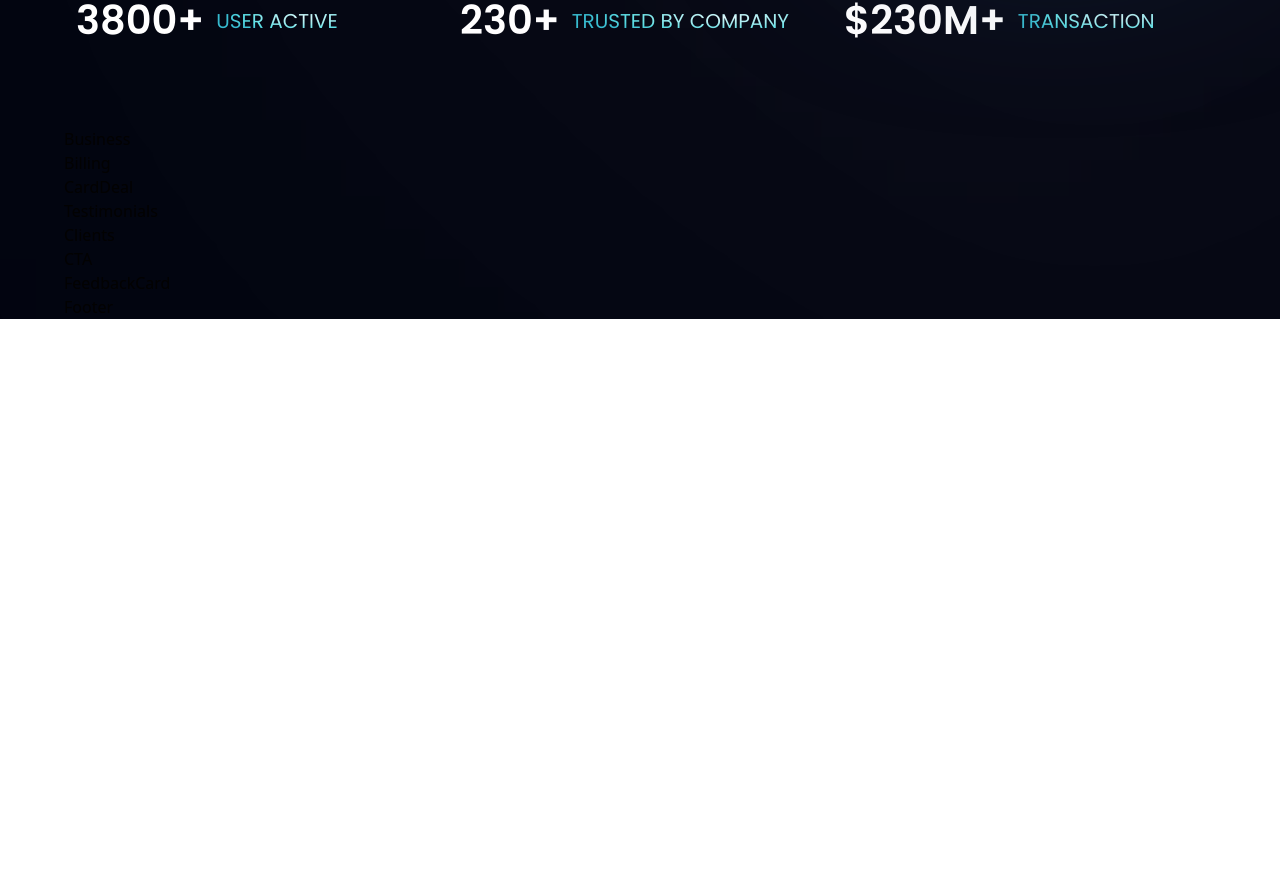
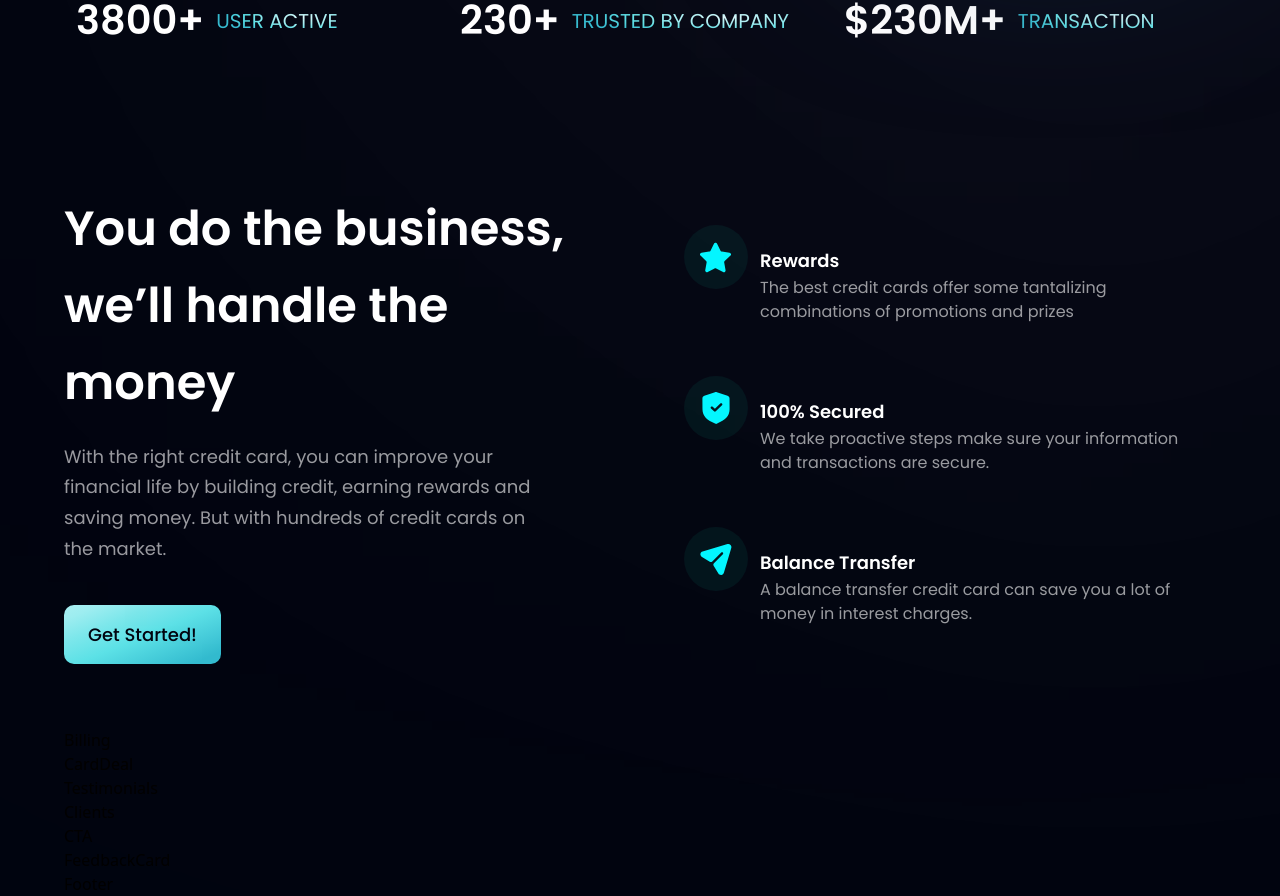
Before and after one commit to moro4/hoobank, a React (Vite) app: page / in a window 1280 px wide. Shown: the part 794-1690 px from the top of the page. Before the commit the page ends 1113 px from the top, so only its background shows below. Built offline with nearby package versions, Linux system fonts and the light colour scheme.

Commit message:
implemented business section

```diff
--- a/src/components/Business.jsx
+++ b/src/components/Business.jsx
@@ -1,8 +1,63 @@
 import React from 'react';
+import {features} from '../constants';
+import styles, {layout} from '../style';
+import Button from './Button';
+
+function FeatureCard ({icon, title, content, index}) {
+   return (
+      <div className='flex flex-row rounded-[20px] p-6 space-y-6 feature-card'>
+
+         <div className={styles.flexCenter + 'bg-dimBlue w-[64px] h-[64px]\
+            rounded-full'}
+         >
+            <img src={icon} alt="icon" className='w-[50%] h-[50%]
+               object-contain'
+            />
+         </div>
+
+         <div className='flex-1 flex flex-col ml-3'>
+            <h4 className='font-poppins font-semibold text-white text-[18px]
+               leading-[23px] mb-1'>
+               {title}
+            </h4>
+            <p className='font-poppins font-normal text-dimWhite text-[16px]
+               leading-[24px] mb-1'>
+               {content}
+            </p>
+         </div>
+
+      </div>
+   )
+}
 
 function Business() {
    return (
-      <div>Business</div>
+      <section id='features' className={layout.section}>
+
+         <div className={layout.sectionInfo}>
+
+            <h2 className={styles.heading2}>
+               You do the business, <br className='sm:block hidden' />
+               we’ll handle the money
+            </h2>
+
+            <p className={styles.paragraph + 'max-w-[470px] mt-5'}>
+               With the right credit card, you can improve your financial
+               life by building credit, earning rewards and saving money.
+               But with hundreds of credit cards on the market.
+            </p>
+
+            <Button styles='mt-10' />
+
+         </div>
+
+         <div className={layout.sectionImg + 'flex-col'}>
+            {features.map((feature, index) => (
+               <FeatureCard key={feature.id} {...feature} index={index} />
+            ))}
+         </div>
+
+      </section>
    )
 }
 
--- /dev/null
+++ b/src/components/Button.jsx
@@ -0,0 +1,13 @@
+import React from 'react';
+
+function Button({styles}) {
+   return (
+      <button type='button' className={styles + ' py-4 px-6 bg-blue-gradient \
+         font-poppins rounded-[10px] font-medium text-[18px] text-primary outline-none'}
+      >
+         Get Started!
+      </button>
+   )
+}
+
+export default Button;
```
